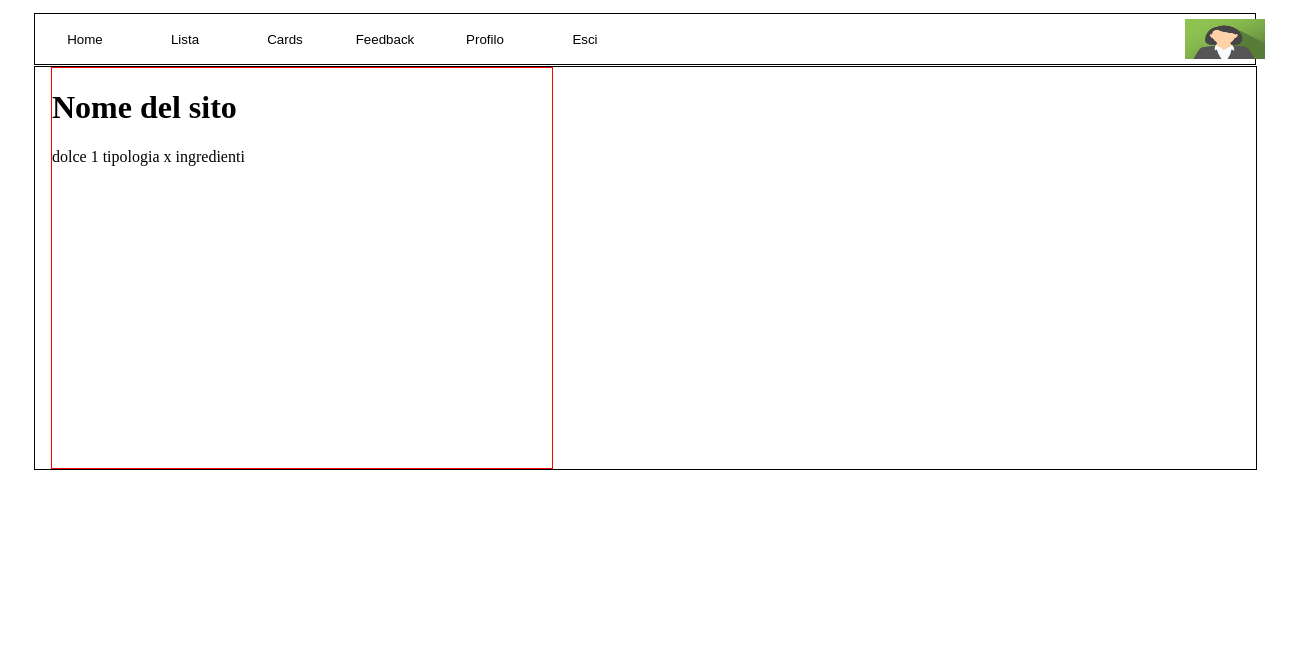
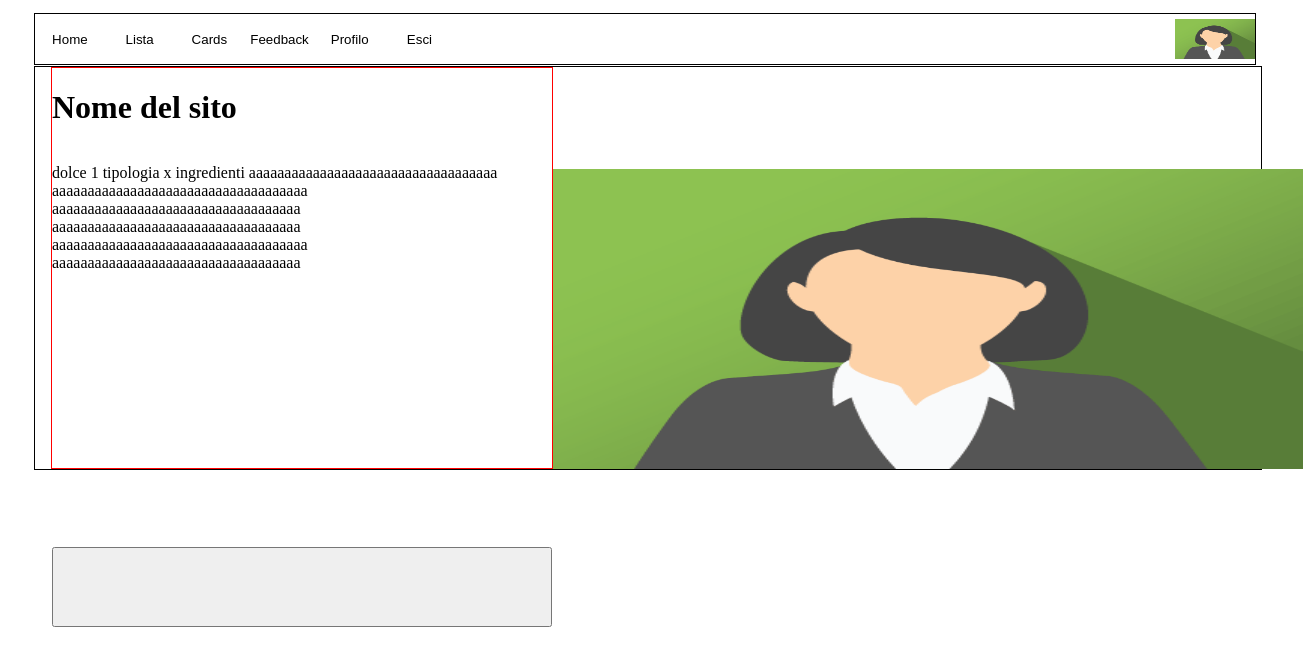
Before and after one commit to BasyLightArcher/TestPratico, an Angular app: page / in a window 1280 px wide. Shown: the top 666 px of the page, 1303 px wide, since content can reach past the window. Built offline with nearby package versions, Linux system fonts and the light colour scheme.

Commit message:
homepage

```diff
--- a/src/app/Component/homepage/homepage.component.html
+++ b/src/app/Component/homepage/homepage.component.html
@@ -1,8 +1,47 @@
-<div class="class-container-home">
-    <div class="class-home" style="display: grid,flex; grid-template-rows: 1fr 5fr; ">
-        <H1>Nome del sito</H1>
-        <p>
-            dolce 1 tipologia x ingredienti
-        </p>
+<div class="class-container-home" style="display: grid; grid-template-columns: 1fr 5fr;">
+    <div class="class-home">
+        <div style="display: grid; grid-template-rows: 1fr 5fr 1fr; ">
+            <H1>Nome del sito</H1>
+            <p>
+                dolce 1 tipologia x ingredienti aaaaaaaaaaaaaaaaaaaaaaaaaaaaaaaaaaa aaaaaaaaaaaaaaaaaaaaaaaaaaaaaaaaaaaa aaaaaaaaaaaaaaaaaaaaaaaaaaaaaaaaaaa aaaaaaaaaaaaaaaaaaaaaaaaaaaaaaaaaaa aaaaaaaaaaaaaaaaaaaaaaaaaaaaaaaaaaaa aaaaaaaaaaaaaaaaaaaaaaaaaaaaaaaaaaa
+
+            </p>
+            <button></button>
+        </div>
+    </div>
+    <div style="display: flex; align-items: flex-end; justify-content: flex-end; width: 100%;">
+        <img alt="Avatar" height="300" width="750" src="assets/img/img_avatar2.png">
     </div>
 </div>
+
+
+<ngb-carousel *ngIf="images">
+    <ng-template ngbSlide>
+        <img [src]="images[0]" alt="Random first slide">
+        <div class="carousel-caption">
+            <h3>10 seconds between slides...</h3>
+            <p>This carousel uses customized default values.</p>
+        </div>
+    </ng-template>
+    <ng-template ngbSlide>
+        <img [src]="images[1]" alt="Random second slide">
+        <div class="carousel-caption">
+            <h3>No mouse events...</h3>
+            <p>This carousel doesn't pause or resume on mouse events</p>
+        </div>
+    </ng-template>
+    <ng-template ngbSlide>
+        <img [src]="images[2]" alt="Random third slide">
+        <div class="carousel-caption">
+            <h3>No keyboard...</h3>
+            <p>This carousel uses customized default values.</p>
+        </div>
+    </ng-template>
+    <ng-template ngbSlide>
+        <img [src]="images[3]" alt="Random fourth slide">
+        <div class="carousel-caption">
+            <h3>And no wrap after last slide.</h3>
+            <p>This carousel uses customized default values.</p>
+        </div>
+    </ng-template>
+</ngb-carousel>
--- a/src/app/Component/menu/menu.component.html
+++ b/src/app/Component/menu/menu.component.html
@@ -1,5 +1,5 @@
 <div class="class-container">
-    <div class="class-menu" style="display: grid; grid-template-columns: 1fr 1fr 1fr 1fr 1fr 1fr 5fr; align-items: left;">
+    <div class="class-menu" style="display: flex; grid-template-columns: 1fr 1fr 1fr 1fr 1fr 1fr 5fr; align-items: left;">
         <button class="menu-button">
           Home
         </button>
--- a/src/styles.scss
+++ b/src/styles.scss
@@ -4,6 +4,8 @@
     margin-left: 5px;
     margin-top: 0px;
 }
+
+.home-button {}
 
 .class-home {
     height: 400px;
@@ -18,6 +20,7 @@
     margin-right: 15px;
     margin-top: 0px;
     border: 0.5px solid black;
+    width: 94.5%;
 }
 
 .class-menu {
```
